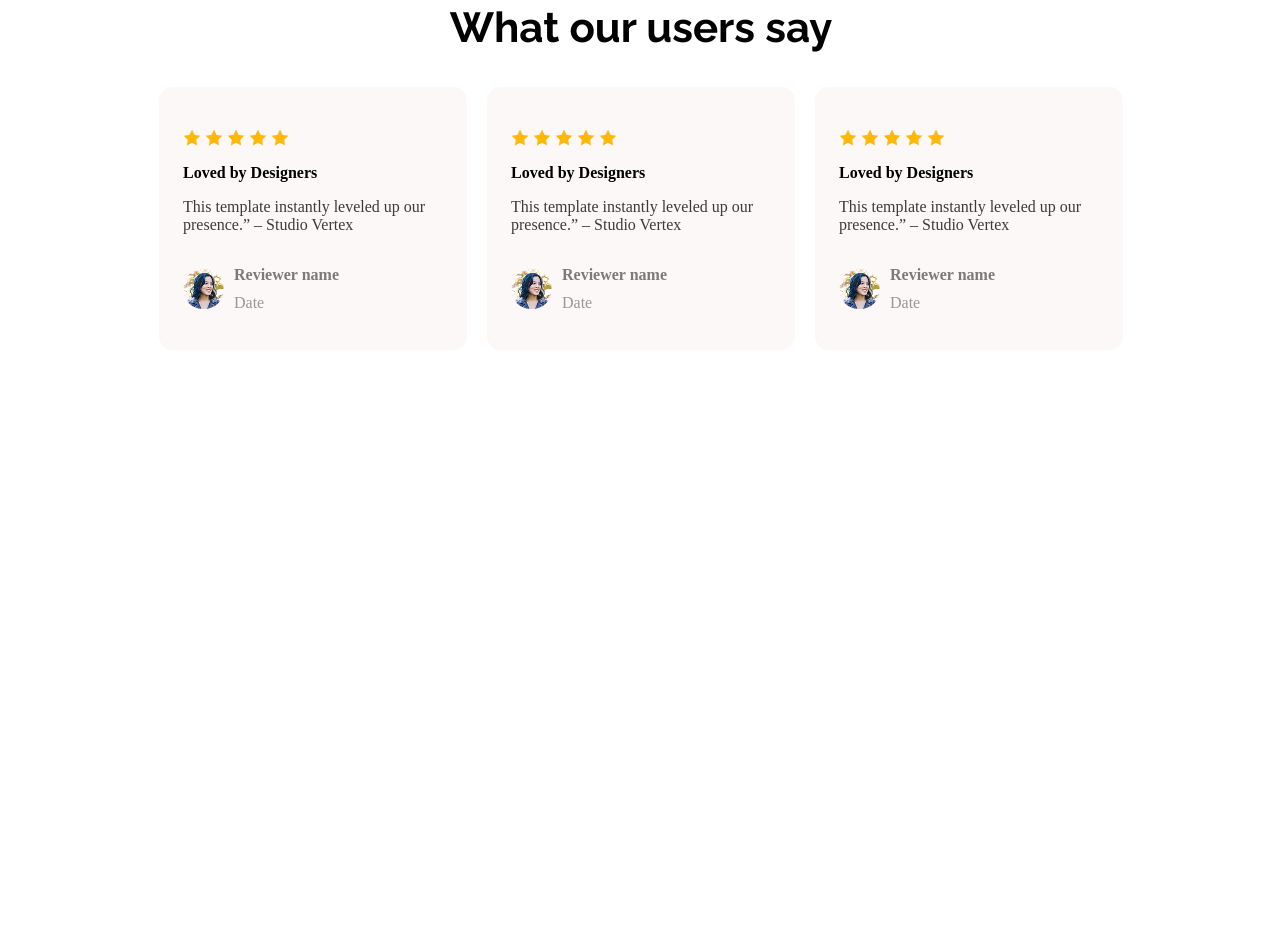
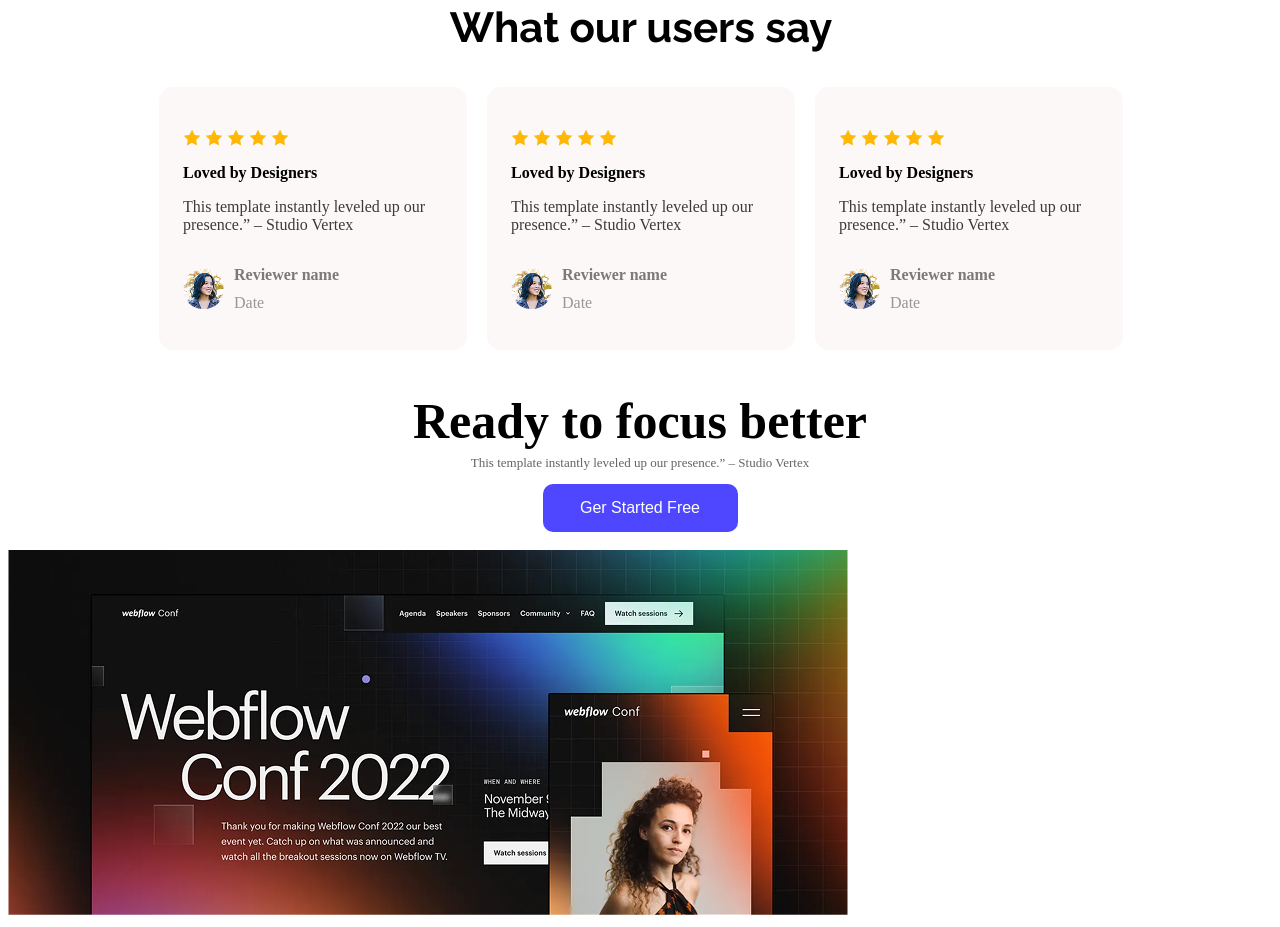
Before and after one commit to raselmahmudrrr/first-assignment, a plain HTML site: page index.html in a window 1280 px wide. Shown: the part 2040-2967 px from the top of the page. Before the commit the page ends 2398 px from the top, so only its background shows below. Drawn offline with Linux system fonts and the light colour scheme.

Commit message:
Extra-section

```diff
--- a/index.html
+++ b/index.html
@@ -133,5 +133,32 @@
 
           </section>
 
+          <!-- Extra-section -->
+          <section class="extra-mian">
+            <div class="extra">
+                <h1 class="extra-one raleway-norma">Ready to focus better</h1>
+                <p class="extra-two">This template instantly leveled up our presence.” – Studio Vertex</p>
+                <button class="extra-three">Ger Started Free</button>
+
+            </div>
+            <br>
+
+            <img class="extra-four" src="Assets/wc-big.png" alt="">
+          </section>
+
+
+
+
+
+
+
+
+
+
+
+
+
+    </main>
+
     </body>
 </html>
--- a/styles/my styles.css
+++ b/styles/my styles.css
@@ -197,4 +197,28 @@ nav h1{
 }
 .skill-title{
     font-size: medium;
+}/* extra-section */
+.extra{
+    align-items: center;
+    text-align: center;
 }
+.extra-one{
+    font-weight: 800;
+    font-size: 50px;
+    margin-bottom: 5px;
+}
+.extra-two{
+    font-size: small;
+    color: #0000009d;
+    margin-top: 5px;
+}
+.extra-three{
+    height: 48px;
+    width: 195px;
+    background-color: #4E47FF;
+    font-size: 16px;
+    font-weight: 500;
+    border: none;
+    border-radius: 10px;
+    color: white;
+}
```
